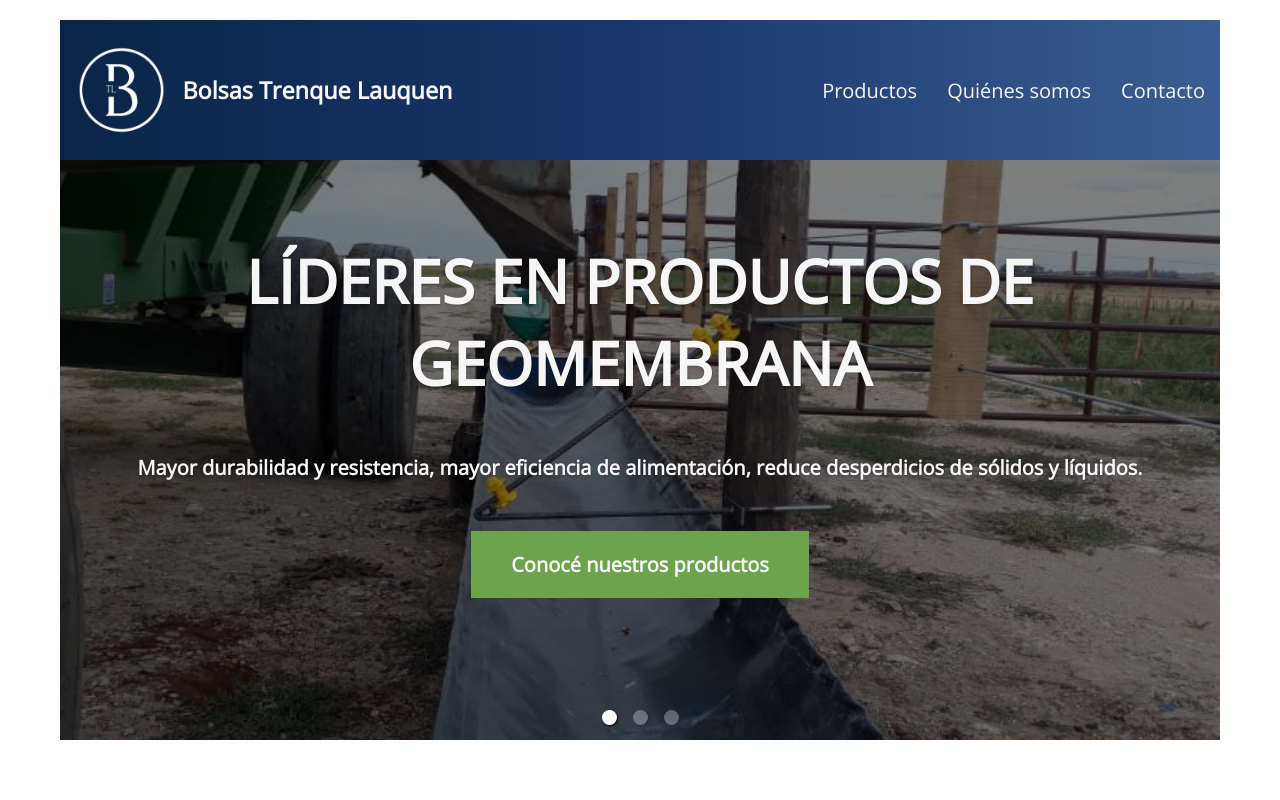
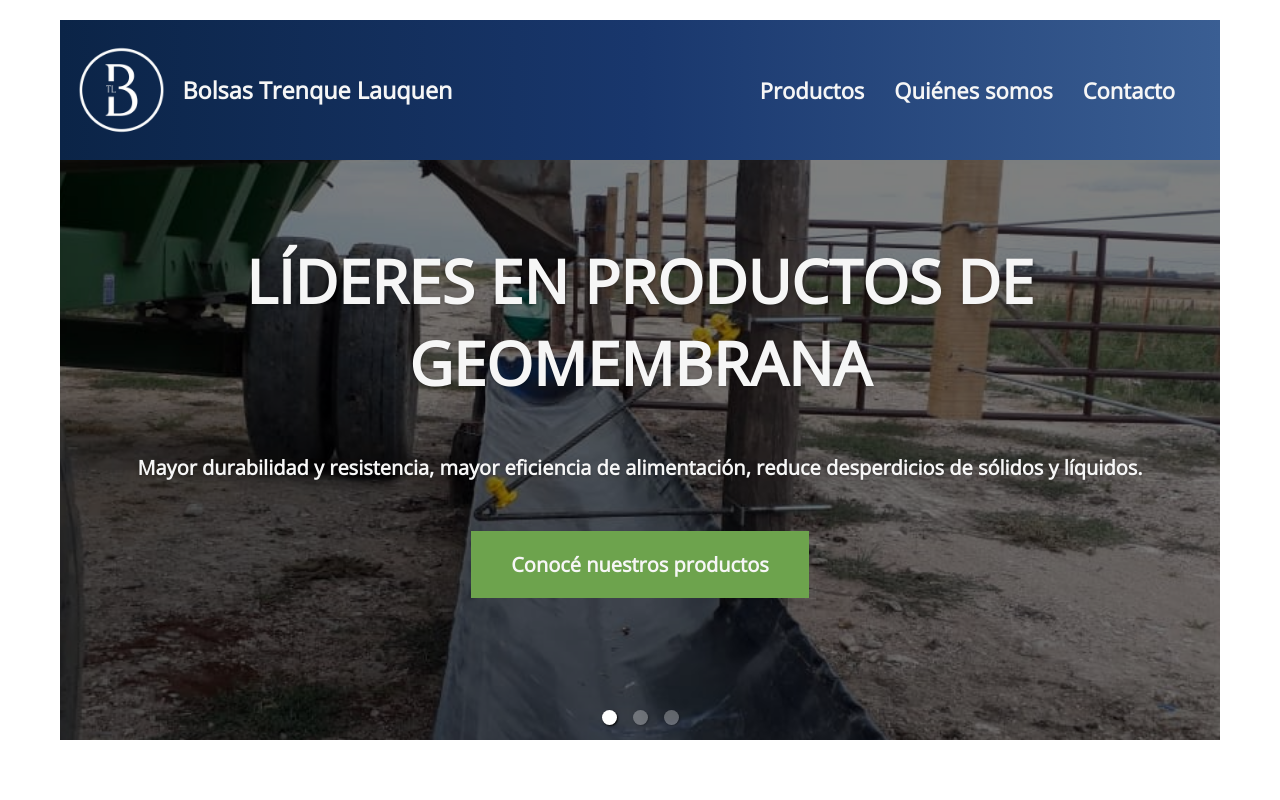
Before and after one commit to FelipeBrocca/bolsastl, a React (Create React App) app: page / in a window 1280 px wide. Shown: the top 800 px of the page. Built offline with nearby package versions, Linux system fonts and the light colour scheme.

Commit message:
info contact and header menu bs

```diff
--- a/src/Components/Contact/Contact.css
+++ b/src/Components/Contact/Contact.css
@@ -168,4 +168,8 @@ textarea{
       flex-direction: row;
       justify-content: center;
     }
+    .info-contact{
+      align-self: flex-start;
+      padding-top: 0px;
+    }
   }
--- a/src/Components/Header/Header.css
+++ b/src/Components/Header/Header.css
@@ -107,8 +107,10 @@ transition: all 1s;
   .menu-bs > .nav-list{
     display: flex;
     gap: 30px;
-    font-size: 20px;
+    font-size: 22px;
+    font-weight: 800;
     color: var(--white);
+    padding: 0px 30px;
   }
   .menu-bs > .nav-list > .nav-item{
     cursor: pointer;
```
